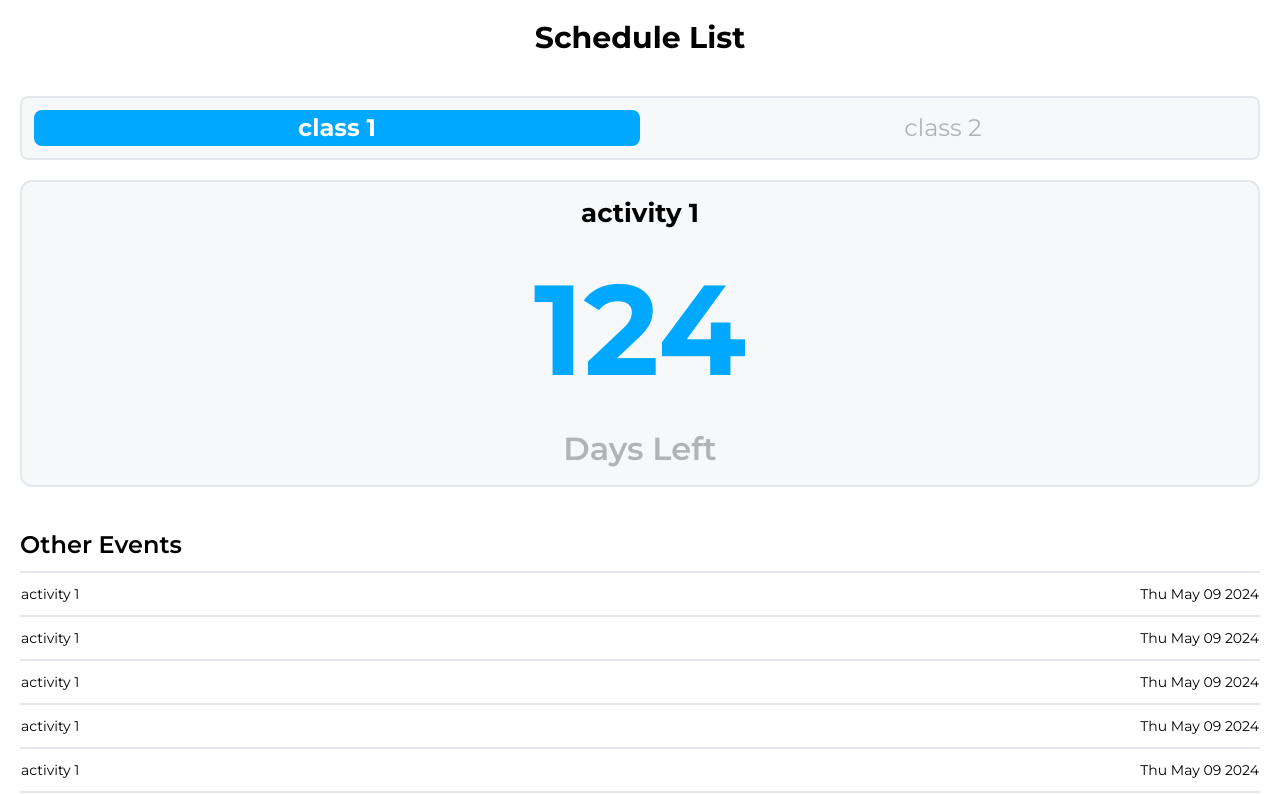
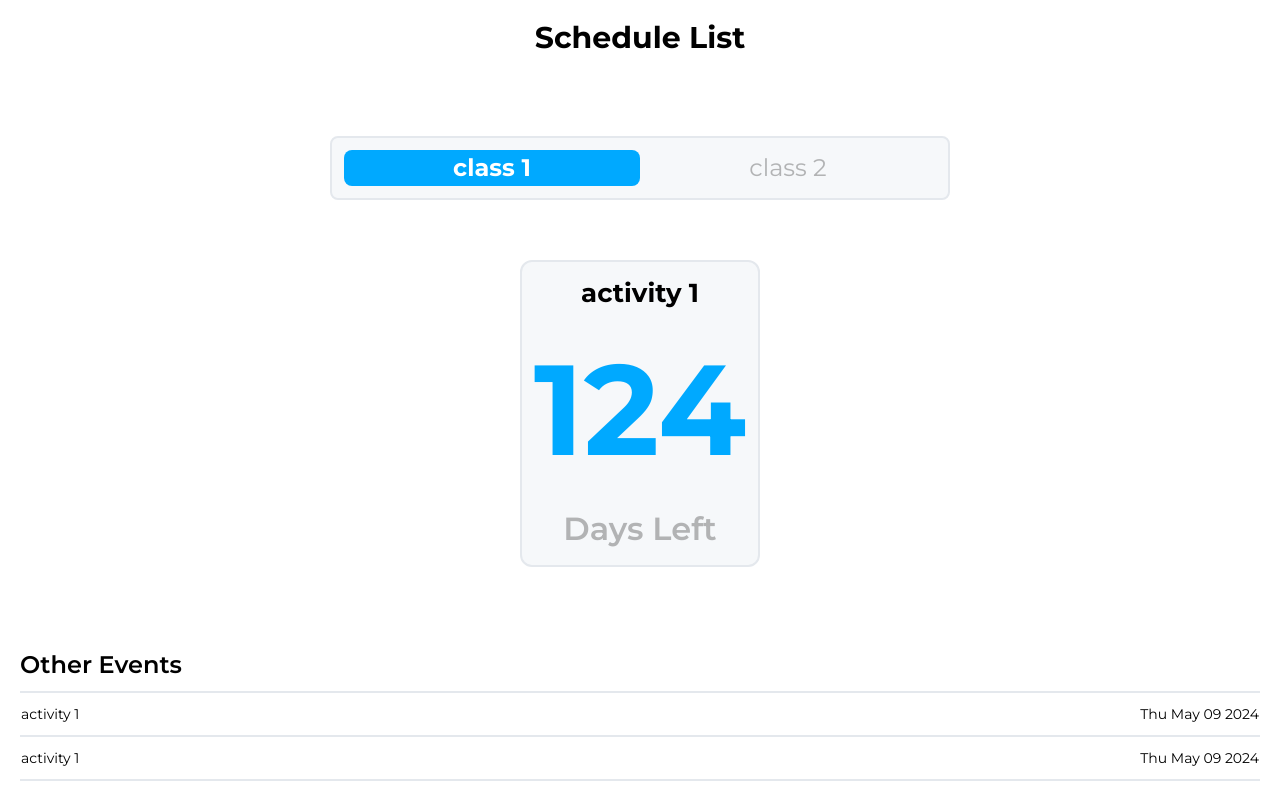
Before and after one commit to nardaiv/multiple-date-count-down, a React (Vite) app: page / in a window 1280 px wide. Shown: the top 794 px of the page. Built offline with nearby package versions, Linux system fonts and the light colour scheme.

Commit message:
resposive for Menu

```diff
--- a/src/App.jsx
+++ b/src/App.jsx
@@ -15,7 +15,7 @@ function App() {
 
 
   return (
-    <div className='p-5 gap-10 '>
+    <div className='p-5 gap-10 flex flex-col justify-center items-center '>
 
       <h1 className='font-bold text-3xl text-center mb-10'>Schedule List</h1>
 
--- a/src/Menu.jsx
+++ b/src/Menu.jsx
@@ -10,7 +10,7 @@ export default function Menu(props){
    })
 
     return (
-       <div className="w-100  bg-grey rounded-lg w-12/12 border-2 border-darkgrey flex flex-row p-3 justify-between">
+       <div className="  bg-grey rounded-lg w-full md:w-9/12 lg:w-6/12 border-2 border-darkgrey flex flex-row p-3 justify-between">
          {menuElements}
        </div>
     )
```
